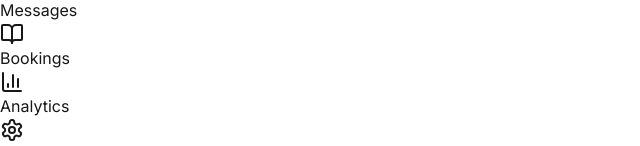
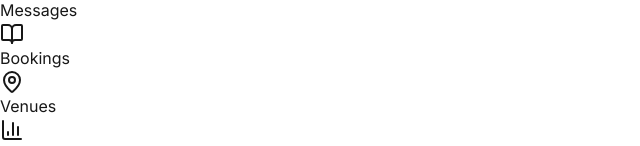
Before and after one commit to ababost/tracklink_mvp, a Next.js app in the folder frontend/: page /artists/bookings in a window 1280 px wide. Shown: the part 146-292 px from the top of the page, without its empty margins (0-640 px from the left). Built offline with nearby package versions, Linux system fonts and the light colour scheme.

Commit message:
Update sidebar to include venues page

```diff
--- a/frontend/src/components/sidebar.tsx
+++ b/frontend/src/components/sidebar.tsx
@@ -10,6 +10,7 @@ import {
   BookOpen,
   Settings,
   LayoutDashboard,
+  MapPin,
 } from 'lucide-react';
 
 const navigation = [
@@ -17,6 +18,7 @@ const navigation = [
   { name: 'Calendar', href: '/artists/calendar', icon: Calendar },
   { name: 'Messages', href: '/artists/messages', icon: MessageSquare },
   { name: 'Bookings', href: '/artists/bookings', icon: BookOpen },
+  { name: 'Venues', href: '/artists/venues', icon: MapPin },
   { name: 'Analytics', href: '/artists/analytics', icon: BarChart3 },
   { name: 'Settings', href: '/artists/settings', icon: Settings },
 ];
```
